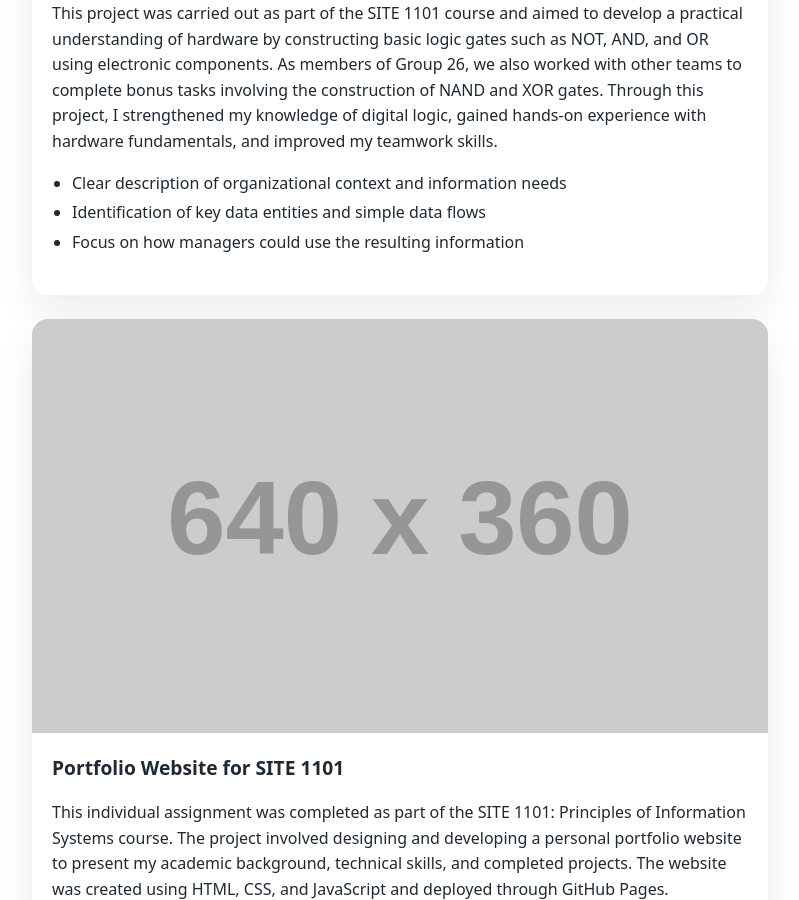
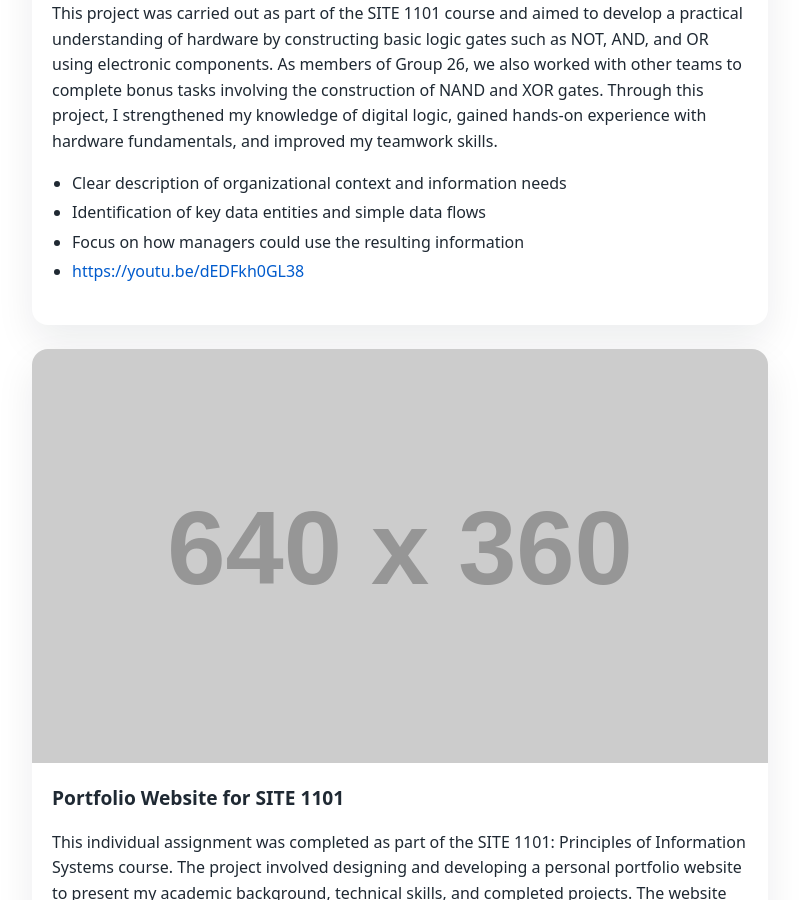
Before and after one commit to Aliismayilov1520/site1101, a Jekyll site: the page built from projects.md, in a window 1280 px wide and 900 px high, scrolled down 707 px. Shown: the whole window, without its empty margins (240-1039 px from the left). Built offline with Jekyll 4.4.1, drawn with Linux system fonts in a browser that asks for light colours.

Commit message:
Update project1

```diff
--- a/projects.md
+++ b/projects.md
@@ -23,6 +23,7 @@ subtitle: "Course-related and exploratory work"
         <li>Clear description of organizational context and information needs</li>
         <li>Identification of key data entities and simple data flows</li>
         <li>Focus on how managers could use the resulting information</li>
+        <li><a>https://youtu.be/dEDFkh0GL38</a></li>
       </ul>
     </div>
   </article>
```
